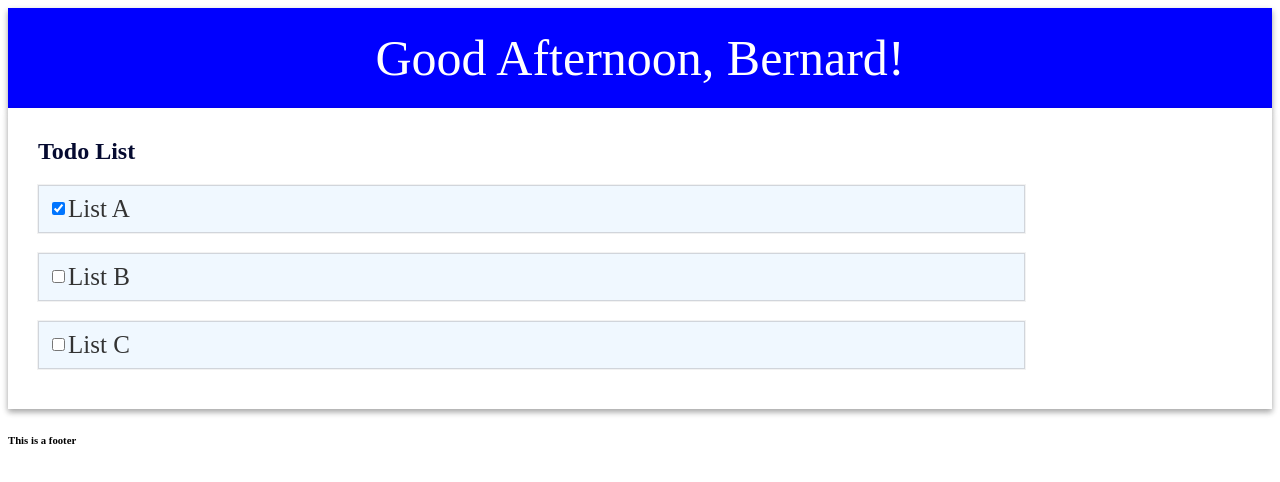
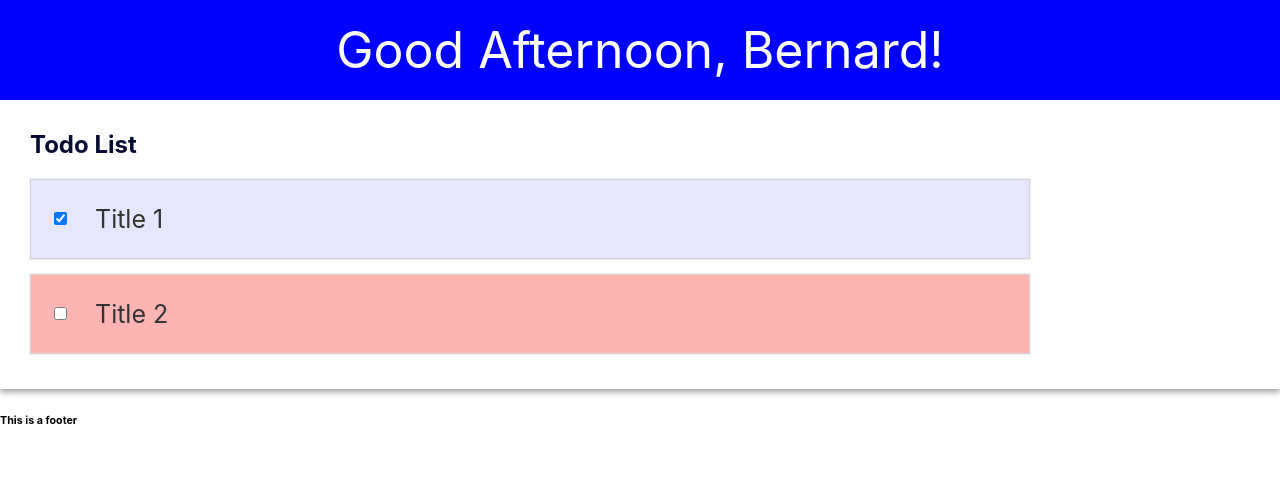
Before and after one commit to BernardTheFour/React-Learn, a React (Create React App) app: page / in a window 1280 px wide. Shown: the top 482 px of the page. Built offline with nearby package versions, Linux system fonts and the light colour scheme.

Commit message:
add many things

```diff
--- a/src/App.js
+++ b/src/App.js
@@ -2,12 +2,13 @@ import React from "react";
 import Header from './components/Header'
 import MainContent from './components/MainContent'
 import Footer from './components/Footer'
+import './index.css'
 
 export default App
 
 function App(){
     return(
-        <div>
+        <div className="wholepage">
             <Header/>
             <MainContent/>
             <Footer/>
--- a/src/components/Header.js
+++ b/src/components/Header.js
@@ -8,6 +8,7 @@ export default Header
 // functions
 function Header() {
     let hour = new Date().getHours()
+    //let hour = 12
     var name = 'Bernard'
     var messages
 
--- a/src/components/MainContent.css
+++ b/src/components/MainContent.css
@@ -16,14 +16,46 @@
     width: 80%;
 }
 
-.todo-item{
-    background-color: aliceblue;
+.todo-itemNo{
+    background-color: rgb(255, 180, 180);
     box-shadow: rgba(0, 0, 0, 0.05) 0px 0px 0px 1px, rgb(209, 213, 219) 0px 0px 0px 1px inset;
-    padding: 10px 10px 10px;
+    padding: 0px 20px 0 ;
     font-size: 25px;
     color: rgb(51, 51, 51);
     justify-content: flex-start;
     align-items: center;
     display: flex;
-    margin-bottom: 20px;
+    margin-bottom: 15px;
 }
+
+.todo-itemNo:hover{
+    background-color: rgb(255, 100, 100);
+    transform: scale(1.03);
+}
+
+.todo-itemNo:active{
+    background-color: rgb(255, 50, 50);
+    transform: scale(1);
+}
+
+.todo-itemYes{
+    background-color: rgb(230, 230, 255);
+    box-shadow: rgba(0, 0, 0, 0.05) 0px 0px 0px 1px, rgb(209, 213, 219) 0px 0px 0px 1px inset;
+    padding: 0px 20px 0 ;
+    font-size: 25px;
+    color: rgb(51, 51, 51);
+    justify-content: flex-start;
+    align-items: center;
+    display: flex;
+    margin-bottom: 15px;
+}
+
+.todo-itemYes:hover{
+    background-color: rgb(150, 150, 255);
+    transform: scale(1.03);
+}
+
+.todo-itemYes:active{
+    background-color: rgb(75, 75, 255);
+    transform: scale(1);
+}
--- a/src/components/MainContent.js
+++ b/src/components/MainContent.js
@@ -10,9 +10,8 @@ function MainContent() {
         <main className="content">
             <h2>Todo List</h2>
             <div className="todo-list">
-                <TodoItem param={{name: `List A`, checked: true}}/>
-                <TodoItem param={{name: `List B`, checked: false}}/>
-                <TodoItem param={{name: `List C`, checked: false}}/>
+                <TodoItem param={{name: `Title 1`, checked: true}}/>
+                <TodoItem param={{name: `Title 2`, checked: false}}/>
             </div>
         </main>
     )
--- a/src/components/TodoItem.js
+++ b/src/components/TodoItem.js
@@ -1,11 +1,29 @@
-import React from "react";
+import React, { useState } from "react";
+
+import './MainContent.css'
 
 export default TodoItem
 
 function TodoItem(props) {
+    const [isChecked, setChecked] = useState(() =>
+    {return props.param.checked })
+
+    function changeCheckbox() {
+        setChecked(prevVal => !prevVal)
+    }
+
     return (
-        <div className="todo-item">
-            <input type='checkbox' checked={props.param.checked && 'checked'}/> {props.param.name} <br />
+        <div
+            className={isChecked ? "todo-itemYes" : "todo-itemNo"}
+            onClick={changeCheckbox}>
+            <input
+                type='checkbox'
+                readOnly
+                checked={isChecked ? 'checked' : ''}
+            />
+            <p>&emsp;
+                {props.param.name}
+            </p>
         </div>
     )
 }
--- a/src/index.css
+++ b/src/index.css
@@ -11,3 +11,9 @@ code {
   font-family: source-code-pro, Menlo, Monaco, Consolas, 'Courier New',
     monospace;
 }
+
+.wholepage{
+  position: absolute;
+  top:0%;
+  width: 100%;
+}
```
